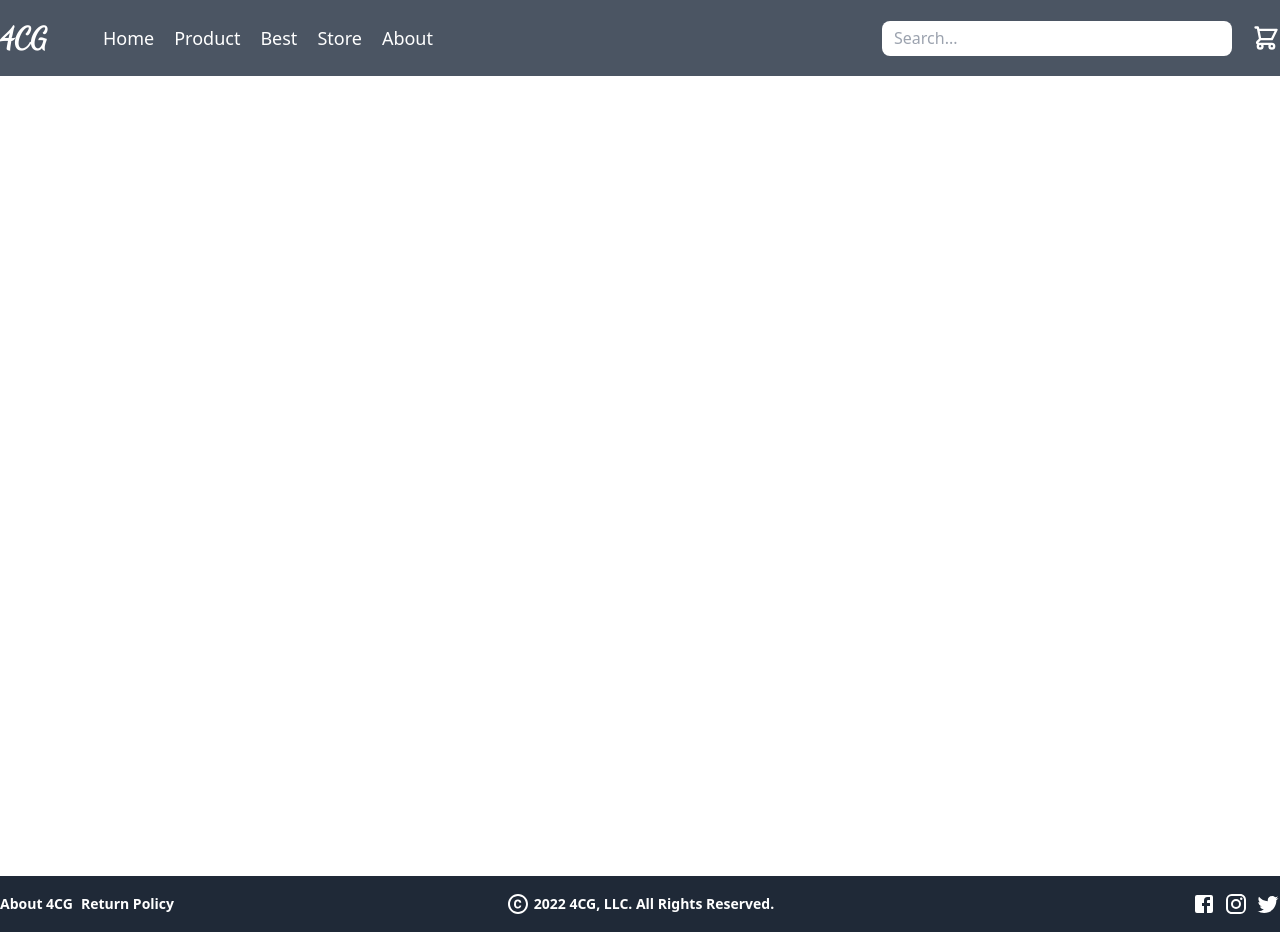
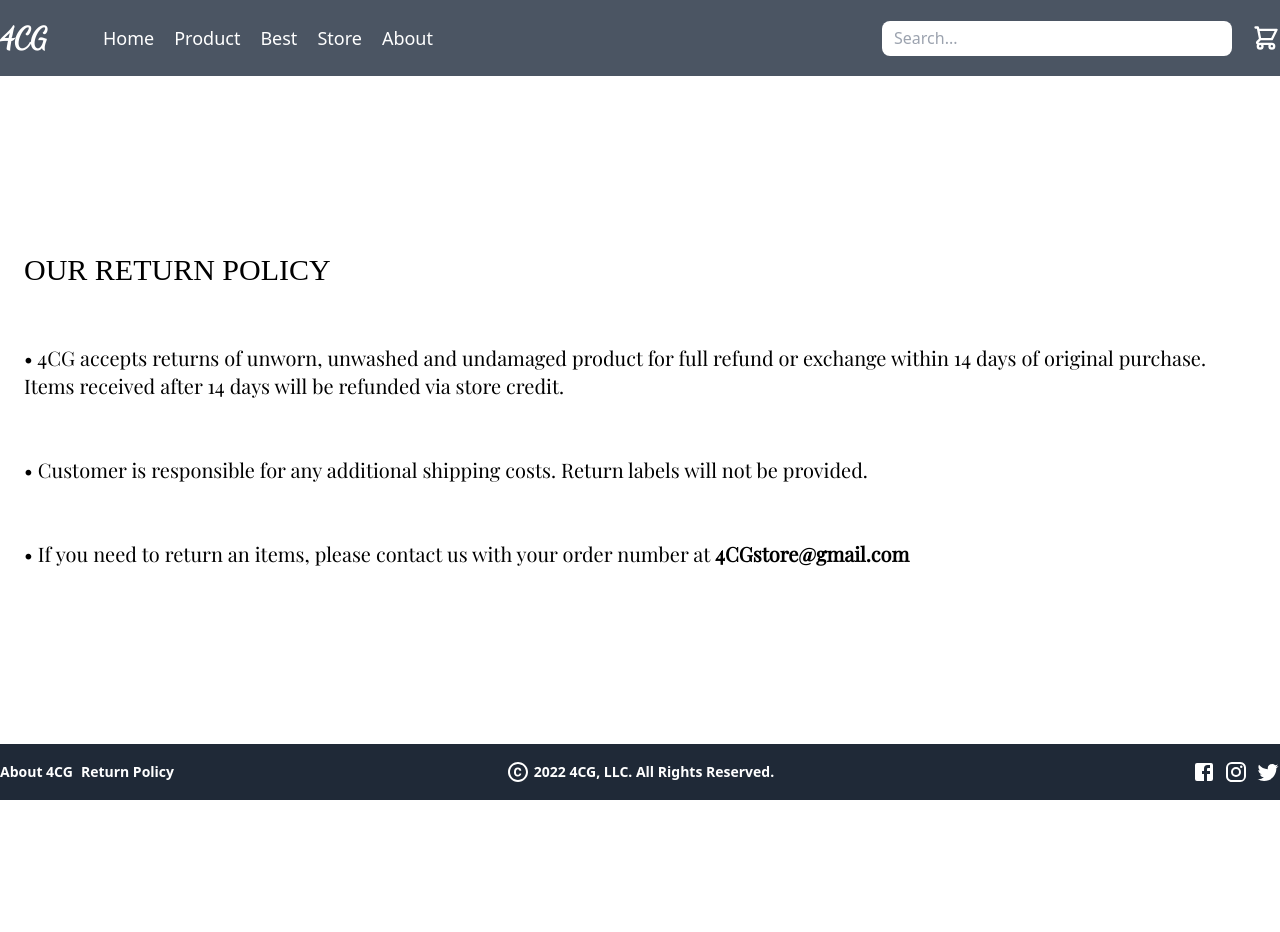
Before and after one commit to Pet3r1512/4CG_Store, a Next.js app: page /policy in a window 1280 px wide. After the commit the page ends 800 px from the top, so only its background shows below. Built offline with nearby package versions, Linux system fonts and the light colour scheme.

Commit message:
add policy page & minor changes in about page

```diff
--- a/pages/about.js
+++ b/pages/about.js
@@ -23,13 +23,14 @@ export default function About() {
   const about_content2 = `Đồng thời 4CG xin bày tỏ lòng cảm ơn sự quan tâm và đồng hành của các G-er trong suốt thời gian phát triển của chúng mình. Chúng mình sẽ luôn hoàn thiện và đổi mới từng ngày để mang đến cho các bạn những sản phẩm tuyệt vời hơn nữa, from 4CG with love!`;
   return (
     <div
-      className="bg-cover fixed w-full h-screen overflow-auto"
+      className="bg-cover fixed w-full h-screen overflow-auto flex flex-col"
       style={{ backgroundImage: `url("images/aboutUs.jpg")` }}
     >
+      <div>
         <SideBar />
-      <div className="">
         <Header />
         <SubSearchBar />
+      </div>
       <div className="px-6 py-10 h-screen text-[#383838] md:py-0">
         <div className="flex flex-col h-full md:w-full items-center justify-start gap-y-10 md:justify-center md:gap-y-14">
           <h1 className="text-3xl sm:text-5xl font-libre font-bold md:text-6xl">
@@ -43,9 +44,8 @@ export default function About() {
           <div className="border border-[#1C0A00] rounded-lg p-4 cursor-pointer">
             <q>FASHION HAS NO LIMIT</q>
           </div>
-            <div className="flex justify-evenly w-2/4 md:w-1/4">
+          <div className="flex justify-evenly w-2/4 md:w-1/4 md:hidden">
             <Social_Logos />
-            </div>
           </div>
         </div>
       </div>
--- a/pages/policy.js
+++ b/pages/policy.js
@@ -5,14 +5,17 @@ import SubSearchBar from "../Components/SubSearchBar"
 
 export default function Policy (){
    return (
-      <div>
+      <div className="h-screen flex flex-col justify-between">
          <div className="w-full z-10 top-0 bg-gray-600 pb-5">
             <Header />
             <SideBar />
             <SubSearchBar />
          </div>
-         <div className="h-screen">
-
+         <div className="flex flex-col items-center gap-y-14 p-6 font-playfair text-xl md:items-start">
+            <h1 className="text-3xl font-libre">OUR RETURN POLICY</h1>
+            <p>&bull; 4CG accepts returns of unworn, unwashed and undamaged product for full refund or exchange within 14 days of original purchase. Items received after 14 days will be refunded via store credit.</p>
+            <p>&bull; Customer is responsible for any additional shipping costs. Return labels will not be provided.</p>
+            <p>&bull; If you need to return an items, please contact us with your order number at <strong>4CGstore@gmail.com</strong></p>
          </div>
          <Footer />
       </div>
```
Lines whose indentation alone changed are shown as unchanged.
